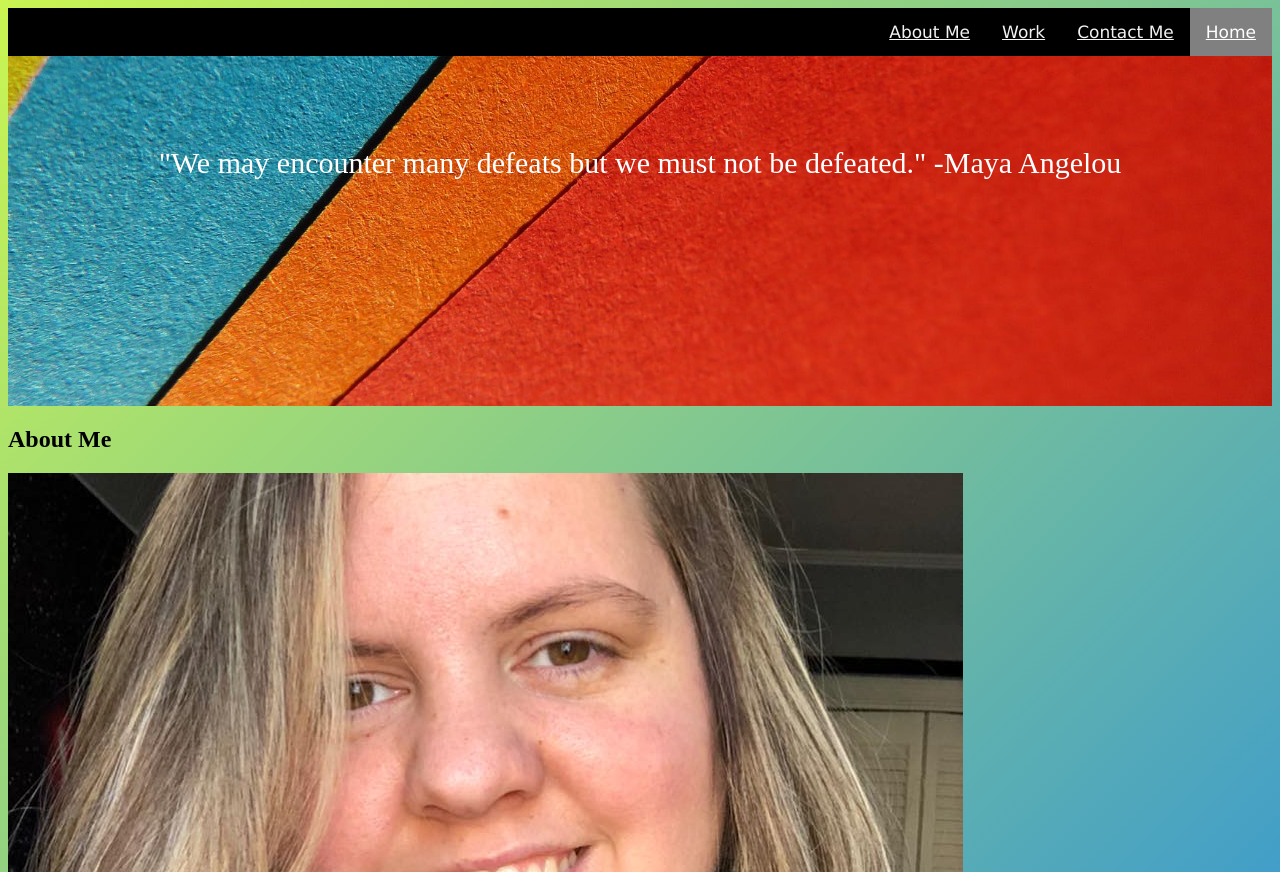
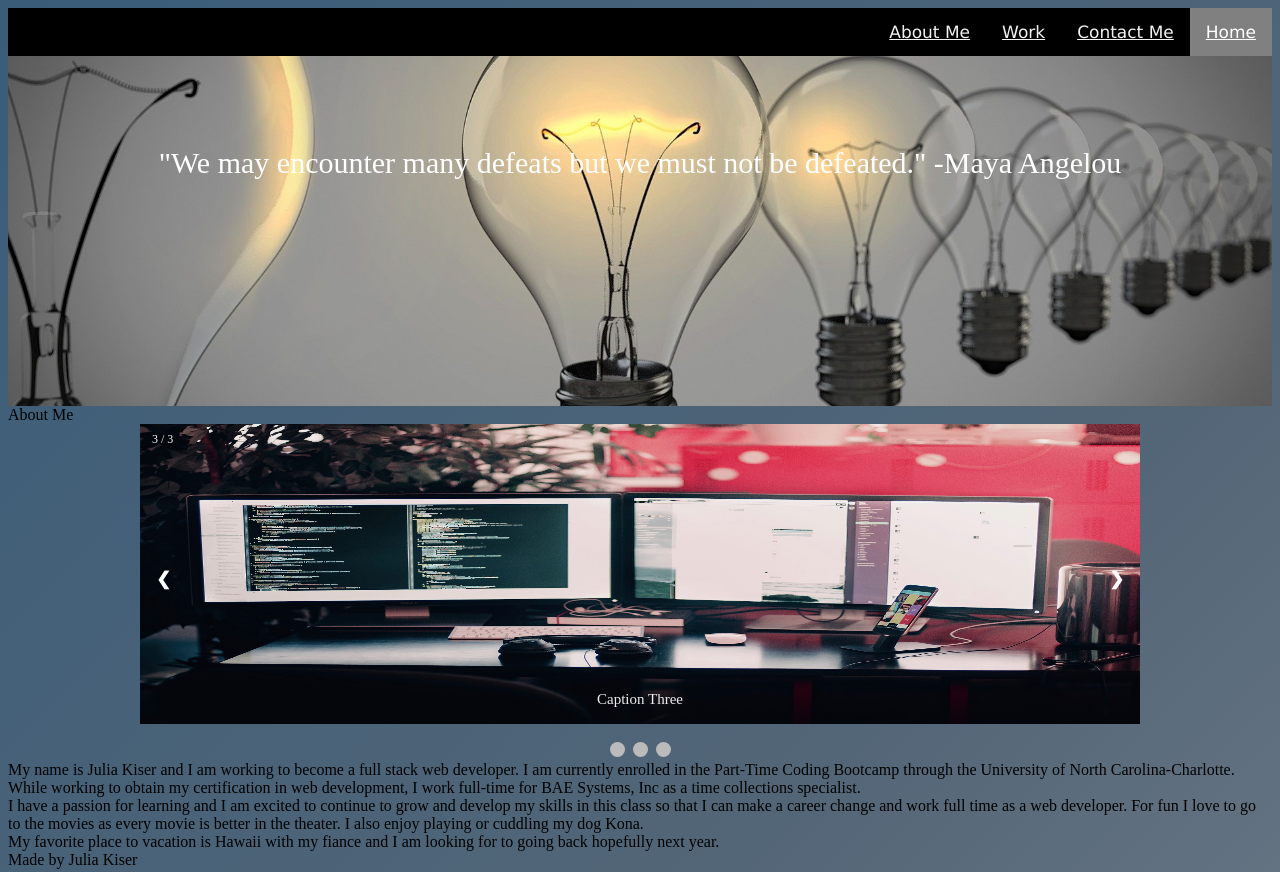
Before and after one commit to JuliaKiser/Kiser_Portfolio, a plain HTML site: page Pages/About-Me.html in a window 1280 px wide. Shown: the top 872 px of the page. Drawn offline with Linux system fonts and the light colour scheme.

Commit message:
adding slideshow and styling some

```diff
--- a/Pages/About-Me.html
+++ b/Pages/About-Me.html
@@ -25,37 +25,84 @@
       <p>"We may encounter many defeats but we must not be defeated." -Maya Angelou</p>
     </div>
   </div>
+
+  <section>
+    <div class="section-title">
+      About Me
+    </div>
+    <div class="section-image">
+      <div class="slideshow-container">
+
+        <!-- Full-width images with number and caption text -->
+        <div class="mySlides fade">
+          <div class="numbertext">1 / 3</div>
+          <img src="../assets/images/About-Header.jpg" style="width:100%">
+          <div class="text">Caption Text</div>
+        </div>
+
+        <div class="mySlides fade">
+          <div class="numbertext">2 / 3</div>
+          <img src="../assets/images/Julia.jpg" style="width:100%">
+          <div class="text">Caption Two</div>
+        </div>
+
+        <div class="mySlides fade">
+          <div class="numbertext">3 / 3</div>
+          <img src="../assets/images/Work-Header.jpg" style="width:100%">
+          <div class="text">Caption Three</div>
+        </div>
+
+        <!-- Next and previous buttons -->
+        <a class="prev" onclick="plusSlides(-1)">&#10094;</a>
+        <a class="next" onclick="plusSlides(1)">&#10095;</a>
+      </div>
+      <br>
+
+      <!-- The dots/circles -->
+      <div style="text-align:center">
+        <span class="dot" onclick="currentSlide(1)"></span>
+        <span class="dot" onclick="currentSlide(2)"></span>
+        <span class="dot" onclick="currentSlide(3)"></span>
+      </div>
+    </div>
+    <div class="bio-section">
+      My name is Julia Kiser and I am working to become a full stack web developer. I am currently enrolled in the
+      Part-Time Coding Bootcamp through the University of North Carolina-Charlotte.
+      While working to obtain my certification in web development, I work full-time for BAE Systems, Inc as a time
+      collections specialist.
+      <br>
+      I have a passion for learning and I am excited to continue to grow and develop my skills in this class so that I
+      can make a career change and work full time as a web developer.
+      For fun I love to go to the movies as every movie is better in the theater. I also enjoy playing or cuddling my
+      dog Kona.
+      <br>
+      My favorite place to vacation is Hawaii with my fiance and I am looking for to going back hopefully next year.
+    </div>
+  </section>
   <!--Section 1 -Insert About Me - Create FlexGrid System-->
-  <section class="Aboutme" id="AboutME">
+  <!-- <section class="Aboutme" id="AboutME"> -->
     <!--Insert ID to link Top Navigation-->
-    <h1 class="title">About Me</h1>
-    <p class="content1">
+    <!-- <h1 class="title">About Me</h1> -->
       <!--Portfolio Image Insert-->
-      <img src="../assets/images/Julia.jpg">
-      <br>
+      <!-- <article class='bio'> -->
       <!--Create Bio - multiple paragraphs-->
-      My name is Julia Kiser and I am working to become a full stack web developer. I am currently enrolled in the
+      <!-- My name is Julia Kiser and I am working to become a full stack web developer. I am currently enrolled in the
       Part-Time Coding Bootcamp through the University of North Carolina-Charlotte.
       While working to obtain my certification in web development, I work full-time for BAE Systems, Inc as a time
       collections specialist.
       I have a passion for learning and I am excited to continue to grow and develop my skills in this class so that I
       can make a career change and work full time as a web developer.
-      <br>
-      <br>
-      <br>
       For fun I love to go to the movies as every movie is better in the theater. I also enjoy playing or cuddling my
       dog Kona.
       My favorite place to vacation is Hawaii with my fiance and I am looking for to going back hopefully next year.
-      <br>
-      <br>
-      <br>
-    </p>
-  </section>
+    </article>
+  </section> -->
 
 
   <footer>
     Made by Julia Kiser
   </footer>
+  <script src="../assets/About-Me.js"></script>
 </body>
 
 </html>
--- a/assets/About-Me.css
+++ b/assets/About-Me.css
@@ -39,13 +39,13 @@
   .header-image {
     width:auto;
     height:350px;
-    background: url("./images/colors.jpeg");
+    background: url("./images/About-Header.jpg");
     background-size: cover;
     background-position: 100%;
   }
 /* Style the body - change background color*/
   body {
-  background: linear-gradient(-45deg, #1629ccdc, #1c86e9, #d5fc48, rgb(238, 92, 7), rgb(236, 7, 7)),yellow;
+  background: linear-gradient(-45deg, #848691dc, #536677, #31597a, rgb(234, 234, 238), rgb(236, 7, 7))white;
 	background-size: 400% 400%;
   animation: gradient 15s ease infinite;
 }
@@ -61,3 +61,106 @@
 		background-position: 0% 50%;
 	}
 }
+
+img {
+  display:flex;
+  width:300px;
+  height:300px;
+
+}
+
+/* IMAGE SLIDESHOW STYLING */
+*{box-sizing:border-box}
+
+/* Slideshow container */
+.slideshow-container {
+  max-width: 1000px;
+  position: relative;
+  margin: auto;
+}
+
+/* Hide the images by default */
+.mySlides {
+  display: none;
+}
+
+/* Next & previous buttons */
+.prev, .next {
+  cursor: pointer;
+  position: absolute;
+  top: 50%;
+  width: auto;
+  margin-top: -22px;
+  padding: 16px;
+  color: white;
+  font-weight: bold;
+  font-size: 18px;
+  transition: 0.6s ease;
+  border-radius: 0 3px 3px 0;
+  user-select: none;
+}
+
+/* Position the "next button" to the right */
+.next {
+  right: 0;
+  border-radius: 3px 0 0 3px;
+}
+
+/* On hover, add a black background color with a little bit see-through */
+.prev:hover, .next:hover {
+  background-color: rgba(0,0,0,0.8);
+}
+
+/* Caption text */
+.text {
+  color: #f2f2f2;
+  font-size: 15px;
+  padding: 8px 12px;
+  position: absolute;
+  bottom: 8px;
+  width: 100%;
+  text-align: center;
+}
+
+/* Number text (1/3 etc) */
+.numbertext {
+  color: #f2f2f2;
+  font-size: 12px;
+  padding: 8px 12px;
+  position: absolute;
+  top: 0;
+}
+
+/* The dots/bullets/indicators */
+.dot {
+  cursor: pointer;
+  height: 15px;
+  width: 15px;
+  margin: 0 2px;
+  background-color: #bbb;
+  border-radius: 50%;
+  display: inline-block;
+  transition: background-color 0.6s ease;
+}
+
+.active, .dot:hover {
+  background-color: #717171;
+}
+
+/* Fading animation */
+.fade {
+  -webkit-animation-name: fade;
+  -webkit-animation-duration: 1.5s;
+  animation-name: fade;
+  animation-duration: 1.5s;
+}
+
+@-webkit-keyframes fade {
+  from {opacity: .4}
+  to {opacity: 1}
+}
+
+@keyframes fade {
+  from {opacity: .4}
+  to {opacity: 1}
+}
--- /dev/null
+++ b/assets/About-Me.js
@@ -0,0 +1,14 @@
+var slideIndex = 0;
+showSlides();
+
+function showSlides() {
+  var i;
+  var slides = document.getElementsByClassName("mySlides");
+  for (i = 0; i < slides.length; i++) {
+    slides[i].style.display = "none";
+  }
+  slideIndex++;
+  if (slideIndex > slides.length) {slideIndex = 1}
+  slides[slideIndex-1].style.display = "block";
+  setTimeout(showSlides, 2000); // Change image every 2 seconds
+}
--- a/assets/contact.css
+++ b/assets/contact.css
@@ -39,7 +39,7 @@
   .header-image {
     width:auto;
     height:350px;
-    background: url("");
+    background: url("./images/Contact-Header.jpg");
     background-size: cover;
     background-position: 100%;
   }
--- a/assets/work.css
+++ b/assets/work.css
@@ -39,7 +39,7 @@
   .header-image {
     width:auto;
     height:350px;
-    background: url("");
+    background: url("./images/Work-Header.jpg");
     background-size: cover;
     background-position: 100%;
   }
```
Also changed, not shown: Pages/work.html (+5 -1 lines).
